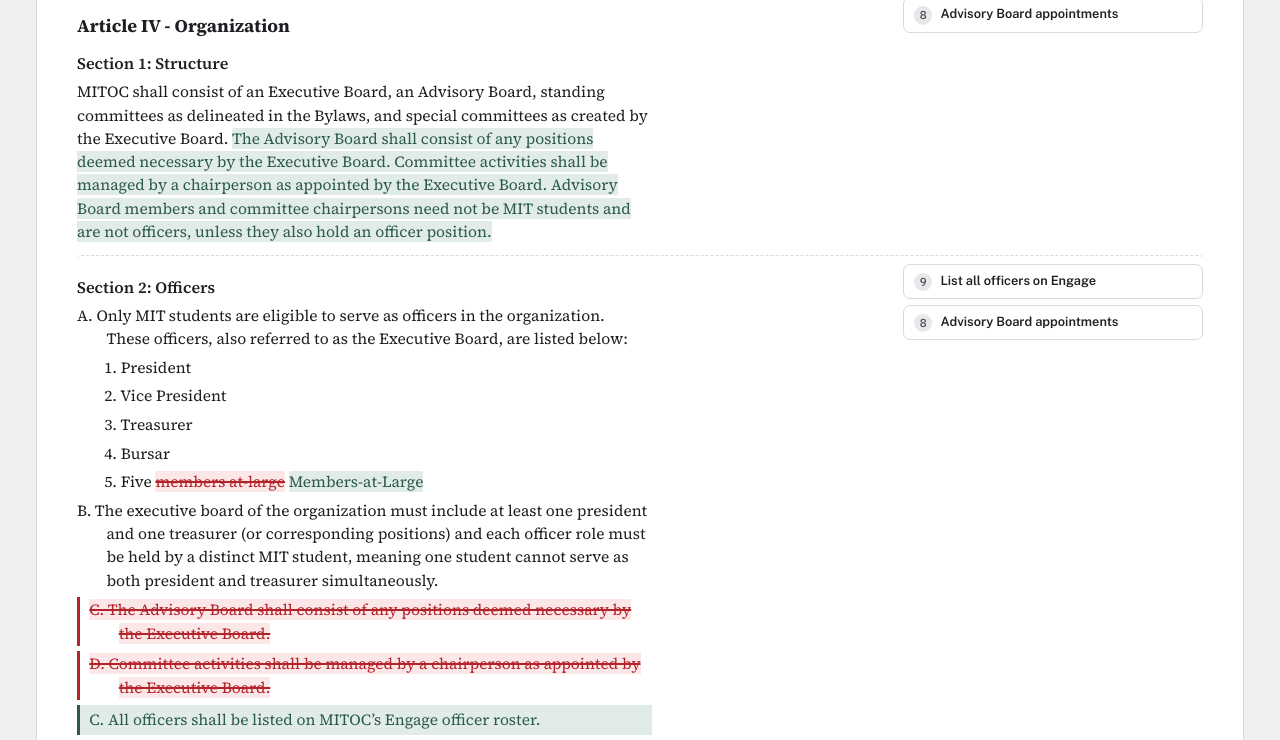
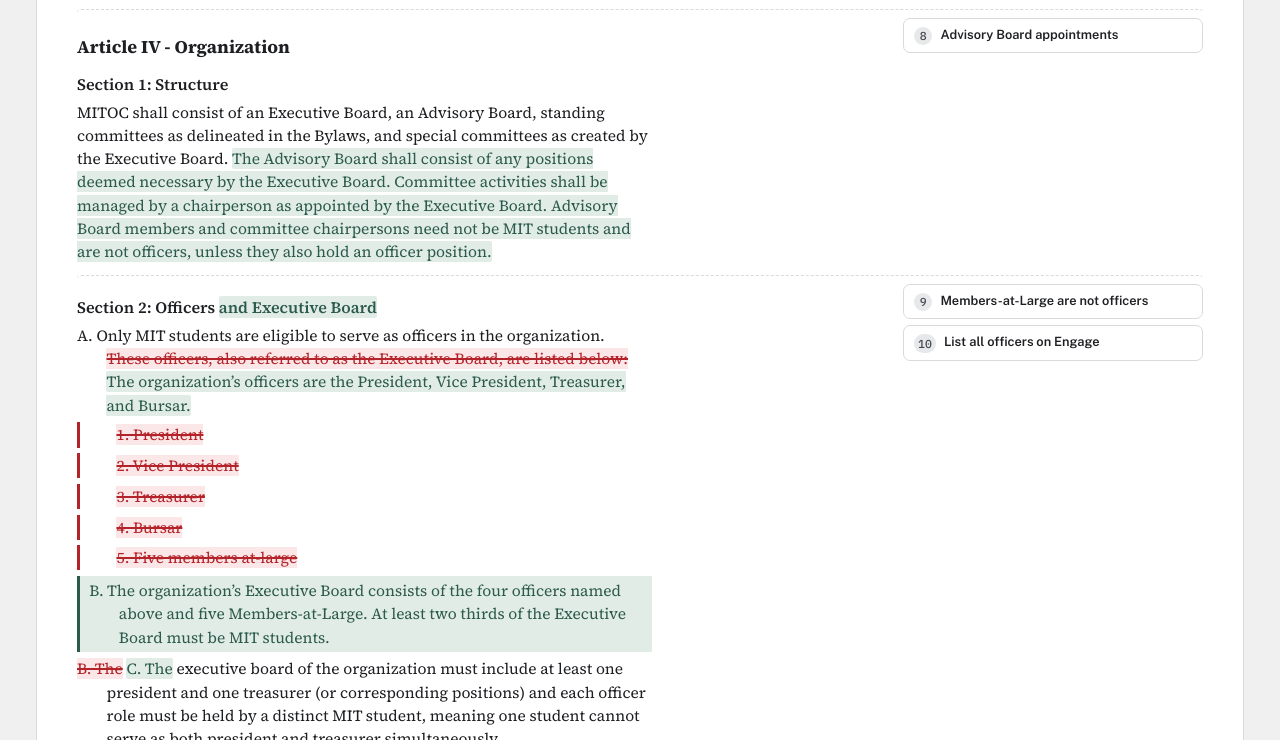
Before and after one commit to dcharatan/mitoc-constitution-2026, a plain HTML site: page proposed/MITOC_Review_viewer.html in a window 1280 px wide. Shown: the part 2060-2800 px from the top of the page. Drawn offline with nearby package versions, Linux system fonts and the light colour scheme.

Commit message:
mal not an officer

```diff
--- a/proposed/MITOC_Review_viewer.html
+++ b/proposed/MITOC_Review_viewer.html
@@ -232,7 +232,7 @@
           <li>Added required content: election procedure and quorum, officer terms, officer duties, and a quorum for amendments.</li>
           <li>Moved quorum and voting rules into the Meetings article, where MIT requires them.</li>
           <li>Added required statements to the constitution.</li>
-          <li>All Executive Board members (officers) must now be MIT students.</li>
+          <li>The four officers must be MIT students. With SOLE’s approval, Members-at-Large are no longer officers: they must be MIT students when elected, and at least two thirds of the Executive Board must be MIT students.</li>
           <li>Constitution changes take effect once the ASA and SOLE approve them.</li>
           <li>The bylaws now waive dues for MIT students who cannot afford them, as MIT requires, and require every member to sign the MIT liability waiver.</li>
         </ul>
@@ -393,11 +393,28 @@
         { src: "Form", page: "2", text: "Required on Engage: “Current/Active Member Roster; Current/Active Participant and/or Advisor Roster (if applicable)”" }
       ]
     },
+    {
+      id: "N19", severity: "minor", source: "new", docs: ["constitution"],
+      title: "Decisions need a majority of the full Executive Board",
+      problem: "The old constitution lets a simple majority of the Executive Board members present, or of those who reply to an email vote, make a decision. In practice MITOC requires a majority of the whole Board, which is 5 of 9.",
+      fix: "Require a simple majority of the full Executive Board for in-person and email votes.",
+      cites: []
+    },
+    {
+      id: "N20", severity: "urgent", source: "new", docs: ["constitution", "bylaws"],
+      title: "Members-at-Large are not officers",
+      problem: "MIT requires every officer to be an MIT student. SOLE has approved treating the Members-at-Large as Executive Board members who are not officers, so a Member-at-Large who graduates can finish the term.",
+      fix: "",
+      cites: [
+        { src: "Form", page: "5", text: "“All individuals who hold officer positions in recognized student organizations are required to be MIT students.”" },
+        { src: "Handbook", page: "62", text: "“Officer: An MIT student that serves in a leadership role in a student organization.”" }
+      ]
+    },
 
     // ---------- Earlier review findings ----------
     {
       id: "R1", severity: "urgent", source: "review", docs: ["constitution", "bylaws"],
-      title: "Executive Board must consist of MIT students",
+      title: "Officers must be MIT students",
       problem: "",
       fix: "",
       cites: [
@@ -641,7 +658,7 @@
 MITOC shall consist of an Executive Board, an Advisory Board, standing committees as delineated in the Bylaws, and special committees as created by the Executive Board. The Advisory Board shall consist of any positions deemed necessary by the Executive Board. Committee activities shall be managed by a chairperson as appointed by the Executive Board. Advisory Board members and committee chairpersons need not be MIT students and are not officers, unless they also hold an officer position.`
         },
         {
-          id: "c-art4-s2", notes: ["N16", "R4"], links: {"N16": ["All officers shall be listed on MITOC’s Engage officer roster"], "-": ["Members-at-Large"]}, rest: "R4",
+          id: "c-art4-s2", notes: ["N20", "N16"], links: {"N16": ["All officers shall be listed on MITOC’s Engage officer roster"]}, rest: "N20",
           old: `### Section 2: Officers
 A. Only MIT students are eligible to serve as officers in the organization. These officers, also referred to as the Executive Board, are listed below:
     1. President
@@ -652,15 +669,11 @@
 B. The executive board of the organization must include at least one president and one treasurer (or corresponding positions) and each officer role must be held by a distinct MIT student, meaning one student cannot serve as both president and treasurer simultaneously.
 C. The Advisory Board shall consist of any positions deemed necessary by the Executive Board.
 D. Committee activities shall be managed by a chairperson as appointed by the Executive Board.`,
-          new: `### Section 2: Officers
-A. Only MIT students are eligible to serve as officers in the organization. These officers, also referred to as the Executive Board, are listed below:
-    1. President
-    2. Vice President
-    3. Treasurer
-    4. Bursar
-    5. Five Members-at-Large
-B. The executive board of the organization must include at least one president and one treasurer (or corresponding positions) and each officer role must be held by a distinct MIT student, meaning one student cannot serve as both president and treasurer simultaneously.
-C. All officers shall be listed on MITOC’s Engage officer roster.`
+          new: `### Section 2: Officers and Executive Board
+A. Only MIT students are eligible to serve as officers in the organization. The organization’s officers are the President, Vice President, Treasurer, and Bursar.
+B. The organization’s Executive Board consists of the four officers named above and five Members-at-Large. At least two thirds of the Executive Board must be MIT students.
+C. The executive board of the organization must include at least one president and one treasurer (or corresponding positions) and each officer role must be held by a distinct MIT student, meaning one student cannot serve as both president and treasurer simultaneously.
+D. All officers shall be listed on MITOC’s Engage officer roster.`
         },
         {
           id: "c-art4-s3-head", notes: ["R7"],
@@ -685,14 +698,15 @@
     8. For Member-at-Large, each member who is not a candidate for Member-at-Large may vote for up to five candidates, and the five candidates with the most votes are elected, with any tie for the last seat decided by a runoff.`
         },
         {
-          id: "c-art4-s3-terms", notes: ["R7"], whole: true,
+          id: "c-art4-s3-terms", notes: ["R7", "N20"], whole: true,
           old: null,
           new: `B. Terms of Office
     1. Executive Board members serve one-year terms, from the end of one April election meeting to the end of the next. Newly elected officers assume their roles at the conclusion of the election meeting.
     2. If an annual election is delayed, Executive Board members continue to serve until their successors are elected, so that every office is held on every day of the year.
     3. An Executive Board member elected to fill a vacancy serves the remainder of the vacant term.
     4. If an officer ceases to be an MIT student, including by taking a leave of absence, the position is vacant and shall be filled under Section 3.D.
-    5. The outgoing and incoming officers shall transition in an orderly fashion to avoid disruption to the organization. Outgoing officers shall pass on relevant information, documents, and account access to their successors.`
+    5. A Member-at-Large who ceases to be an MIT student may continue to serve provided that at least two thirds of the Executive Board remain MIT students; otherwise the position is vacant and shall be filled under Section 3.D.
+    6. The outgoing and incoming officers shall transition in an orderly fashion to avoid disruption to the organization. Outgoing officers shall pass on relevant information, documents, and account access to their successors.`
         },
         {
           id: "c-art4-s3-appointments", notes: ["R4", "R14"], links: {"R14": ["Newly elected officers assume their roles at the conclusion of the annual elections"], "R4": ["Advisory Board members and", "Except for the Mediation Chairs"]}, rest: "R14",
@@ -736,7 +750,7 @@
           new: null
         },
         {
-          id: "c-art5", notes: ["R11", "N3", "N4"], links: {"N4": ["regular student status"], "R11": ["This meeting, open to all members"]}, rest: "N3",
+          id: "c-art5", notes: ["R11", "N3", "N4", "N19"], links: {"N4": ["regular student status"], "R11": ["This meeting, open to all members"], "N19": ["full Executive Board"]}, rest: "N3",
           old: `## Article V - Meetings
 A. The general membership of MITOC shall meet, with the Executive and Advisory Boards, on a monthly basis.
 B. Special meetings of the Executive Board or of the general membership may be called by the President or any three members of the Executive Board who have regular student status by giving written notice and justification to the general membership.
@@ -747,8 +761,8 @@
 C. Meetings shall be presided over by the President unless they are absent, and in that case the Vice President shall preside.
 D. Quorum and decisions
     1. A quorum for general meetings shall consist of a majority of the Executive Board in attendance.
-    2. For in-person votes, once a quorum is established, a simple majority of the Executive Board present is required for a decision.
-    3. For asynchronous email votes, a simple majority of Executive Board members who actively participate (i.e., do not abstain) is required for a decision. Upon receiving a call to vote, a 24-hour waiting period will begin before Executive Board members will have 48 hours to vote.
+    2. For in-person votes, once a quorum is established, a simple majority of the full Executive Board is required for a decision.
+    3. For asynchronous email votes, a simple majority of the full Executive Board is required for a decision. Upon receiving a call to vote, a 24-hour waiting period will begin before Executive Board members will have 48 hours to vote.
     4. Executive Board elections and amendment votes require the quorum set out in Article IV, Section 3.A.2. All other elections require only the quorum in item 1.`
         },
         {
@@ -895,12 +909,12 @@
     4. Serve MITOC in all other ways deemed necessary by the President.`
         },
         {
-          id: "b-1f", notes: ["R1", "R17"], links: {"R1": ["must be MIT students and"]}, rest: "R17",
+          id: "b-1f", notes: ["N20", "R17"], links: {"N20": ["must be MIT students and"], "-": ["Members-at-Large"]}, rest: "R17",
           old: `F. The Members at-Large shall have the following powers and duties:
     1. Attend all meetings of the MITOC general membership and Executive Board,
     2. Assist the other members of the Executive Board in their respective tasks,
     3. Serve MITOC in all other ways deemed necessary by the President.`,
-          new: `F. The Members-at-Large must be MIT students and shall have the following powers and duties:
+          new: `F. The Members-at-Large shall have the following powers and duties:
     1. Attend all meetings of the MITOC general membership and Executive Board,
     2. Lead larger club projects,
     3. Assist the other members of the Executive Board in their respective tasks,
@@ -955,7 +969,7 @@
     3. Act in any of the ways privileged to MIT Community Members, Participating Members, or MITOC Guests.`
         },
         {
-          id: "b-2s2", notes: ["R3", "R1", "N12", "N18"], links: {"N18": ["Participating Member"], "R1": ["may not serve on the Executive Board"], "N12": ["must meet the definition"]}, rest: "R3",
+          id: "b-2s2", notes: ["R3", "N12", "N18", "N20"], links: {"N18": ["Participating Member"], "N20": ["may not be elected to the Executive Board"], "N12": ["must meet the definition"]}, rest: "R3",
           old: `### Section 2: Community Members
 A. Community members must meet the following requirements:
     1. Community members must be current MIT faculty, staff, fellows, employees, affiliates, have visitor appointments, or have a current Kerberos.
@@ -971,7 +985,7 @@
     2. Act in any of the ways privileged to Participating Members or MITOC Guests.
 C. Limitations:
     1. MIT Community Members shall not be permitted to participate in MITOC to the detriment of MIT Student Members, as deemed by the Executive Board.
-    2. MIT Community Members may not serve on the Executive Board.`
+    2. MIT Community Members may not be elected to the Executive Board.`
         },
         {
           id: "b-2s3", notes: ["R3", "R1", "R18", "N17", "N18"], links: {"N18": ["Participating Member"], "R18": ["with the approval of the Executive Board and the Safety Committee"], "R1": ["Serve as Executive Board members at-large"], "N17": ["Receive MITOC discounts"]}, rest: "R3",
```
Also changed, not shown: content.js (+34 -20 lines), index.html (+1 -1 lines), 2 other files.
